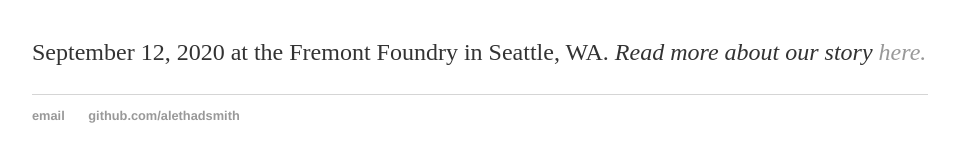
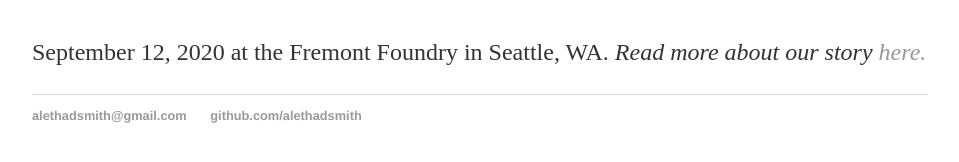
Before and after one commit to alethadsmith/alethadsmith.github.io, a Jekyll site: the page built from index.html, in a window 1280 px wide. Shown: the part 161-323 px from the top of the page, without its empty margins (160-1119 px from the left). Built offline with Jekyll 4.4.1, drawn with Linux system fonts in a browser that asks for light colours.

Commit message:
Update default.html

```diff
--- a/_layouts/default.html
+++ b/_layouts/default.html
@@ -23,7 +23,7 @@
 			</div><!-- /.container -->
 			<footer>
 	    		<ul>
-	        		<li><a href="mailto:alethadsmith@gmail.com">email</a></li>
+	        		<li><a href="mailto:alethadsmith@gmail.com">alethadsmith@gmail.com</a></li>
 	        		<li><a href="https://github.com/alethadsmith">github.com/alethadsmith</a></li>
 				</ul>
 			</footer>
```
